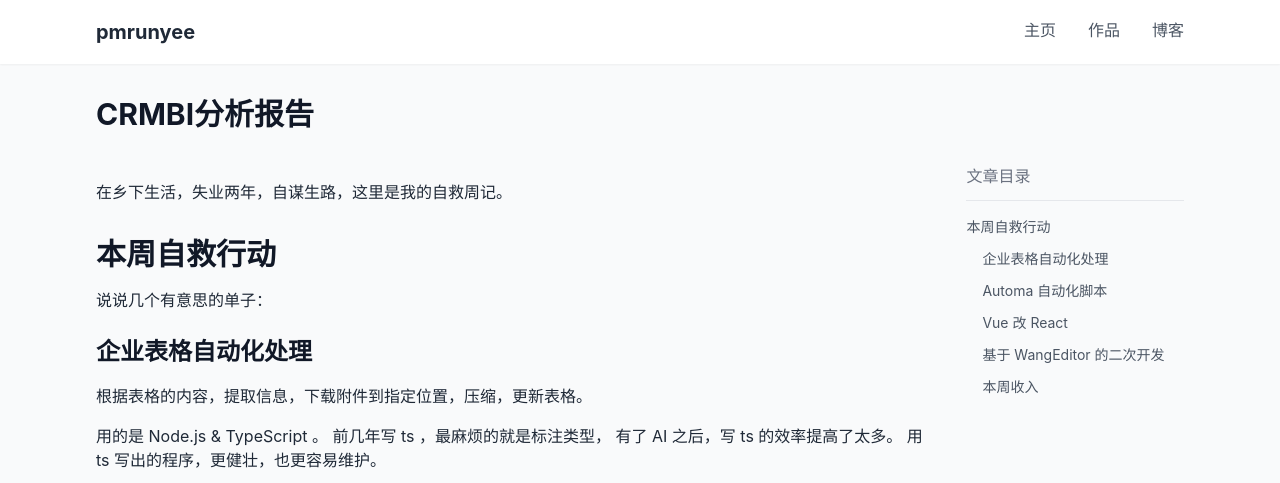
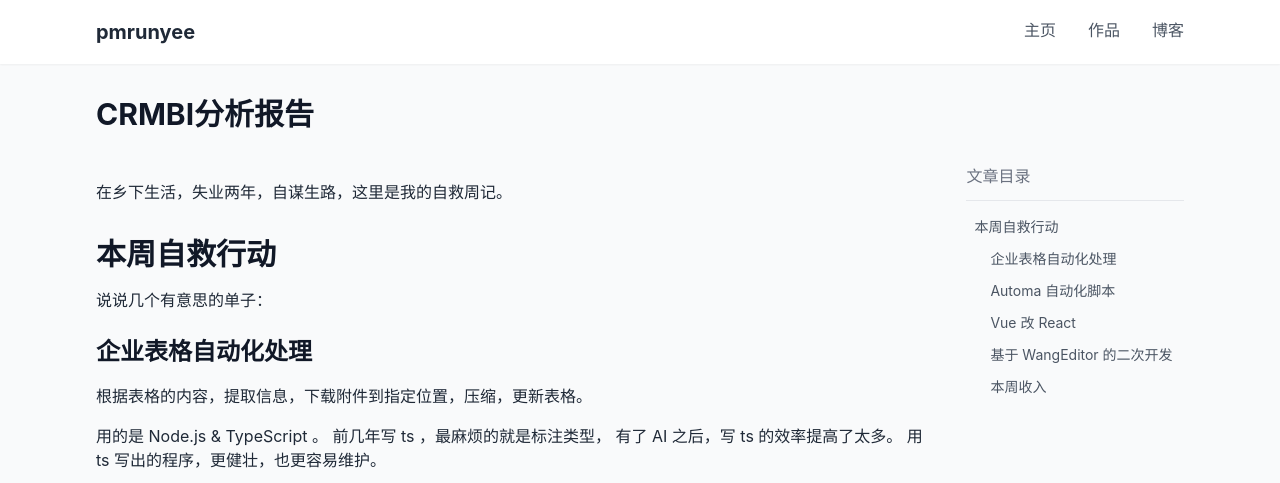
Before and after one commit to runyeehong/runyeehong.github.io, a Jekyll site: the page built from _blogs/crmbi-analysis-report/index.md, in a window 1280 px wide. Shown: the top 483 px of the page. Built offline with Jekyll 4.4.1, drawn with Linux system fonts in a browser that asks for light colours; nearby versions of some CDN libraries.

Commit message:
Update default.html

```diff
--- a/_layouts/default.html
+++ b/_layouts/default.html
@@ -66,10 +66,17 @@
             .tag-cloud { @apply tag bg-blue-100 text-blue-800; }
             .tag-enterprise { @apply tag bg-red-100 text-red-800; }
             .tag-collab { @apply tag bg-green-100 text-green-800; }
+
+            /* 目录链接样式 */
+            .toc-link {
+                @apply block py-1 px-2 text-gray-600 hover:bg-gray-100 hover:text-gray-900 hover:font-medium rounded transition-all duration-200;
+            }
+            .toc-link.active {
+                @apply bg-gray-100 text-gray-900 font-medium;
+            }
             .tag-crm { @apply tag bg-orange-100 text-orange-800; }
             .tag-ai { @apply tag bg-purple-100 text-purple-800; }
             .tag-method { @apply tag bg-cyan-100 text-cyan-800; }
-
             /* 添加 prose 样式 */
             .prose {
                 @apply max-w-none text-gray-800;
@@ -179,7 +186,7 @@
         <!-- 移动端目录 (从底部弹出) -->
         {% if page.toc %}
         <div id="mobile-toc" class="md:hidden fixed inset-0 z-50 hidden">
-        <div class="bg-white rounded-t-lg shadow-xl absolute bottom-0 left-0 right-0 max-h-[55vh] overflow-y-auto transform transition-transform duration-300 translate-y-full" id="mobile-toc-container">
+        <div class="bg-white rounded-t-lg shadow-xl absolute bottom-0 left-0 right-0 h-[80vh] overflow-y-auto transform transition-transform duration-300 translate-y-full" id="mobile-toc-container">
         <div class="flex justify-between items-center p-4 sticky top-0 bg-white">
         <h3 class="font-medium text-base">文章目录</h3>
         <button id="close-toc" class="text-gray-500">
@@ -546,6 +574,14 @@
             .tag-cloud { @apply tag bg-blue-100 text-blue-800; }
             .tag-enterprise { @apply tag bg-red-100 text-red-800; }
             .tag-collab { @apply tag bg-green-100 text-green-800; }
+
+            /* 目录链接样式 */
+            .toc-link {
+                @apply block py-1 px-2 text-gray-600 hover:bg-gray-100 hover:text-gray-900 hover:font-medium rounded transition-all duration-200;
+            }
+            .toc-link.active {
+                @apply bg-gray-100 text-gray-900 font-medium;
+            }
             .tag-crm { @apply tag bg-orange-100 text-orange-800; }
             .tag-ai { @apply tag bg-purple-100 text-purple-800; }
             .tag-method { @apply tag bg-cyan-100 text-cyan-800; }
```
Also changed, not shown: other parts of _layouts/default.html (+22 -1 lines).
